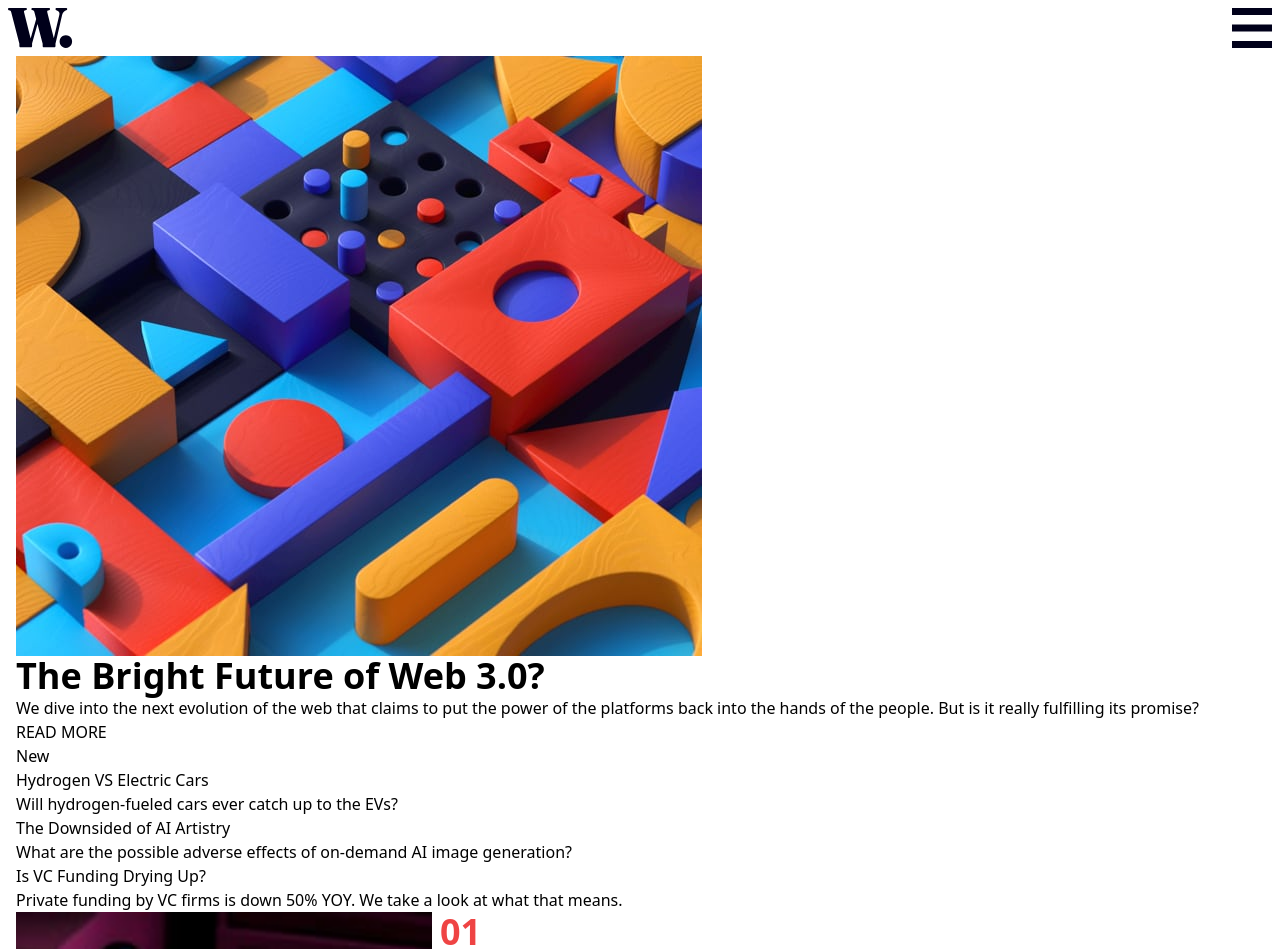
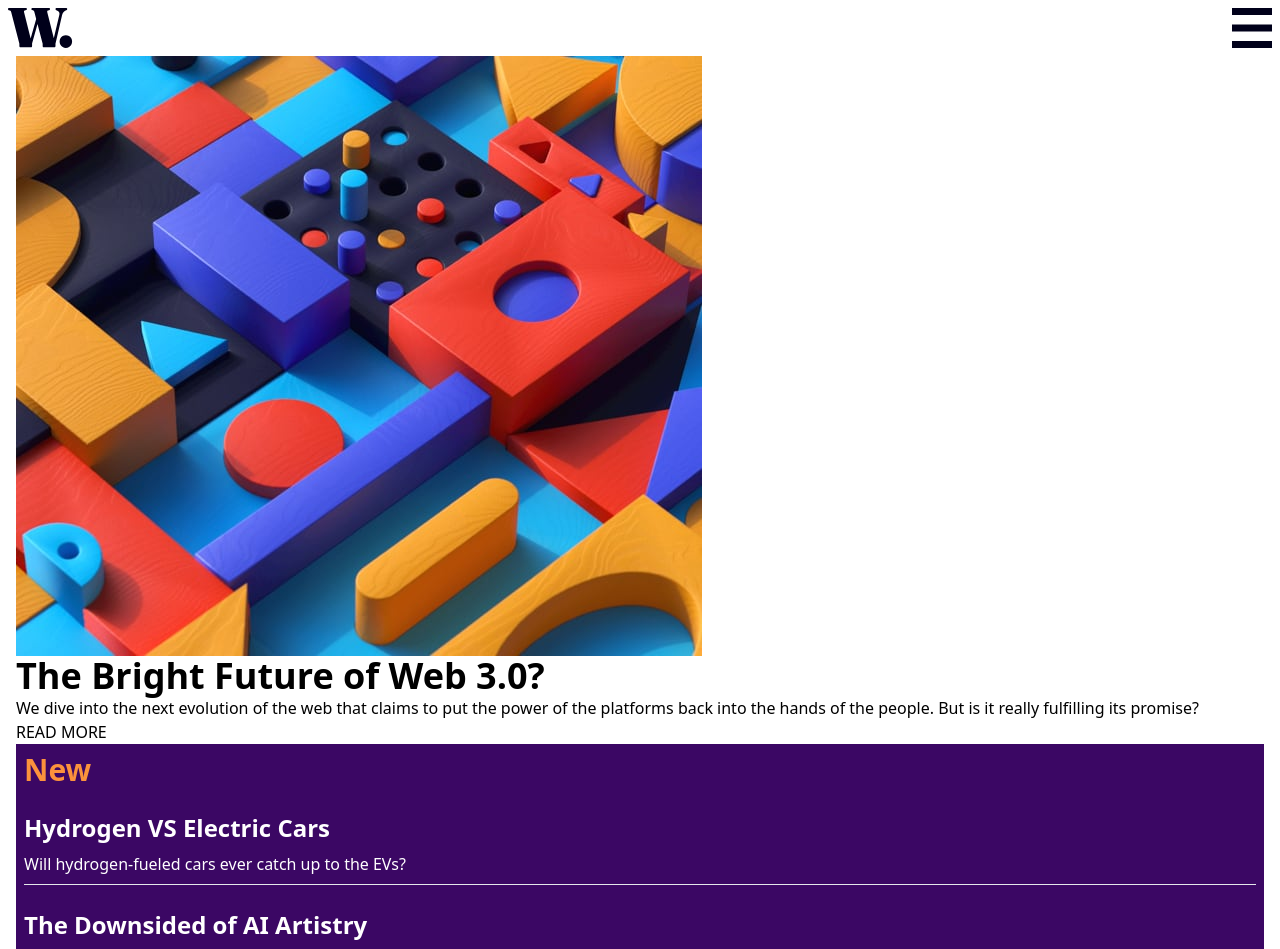
Before and after one commit to sibandadonty/reactjs-practise, a React (Vite) app: page / in a window 1280 px wide. Shown: the top 949 px of the page. Built offline with nearby package versions, Linux system fonts and the light colour scheme.

Commit message:
added news cards basic styling

```diff
--- a/src/components/NewCard.jsx
+++ b/src/components/NewCard.jsx
@@ -21,13 +21,14 @@ function NewCards() {
     },
   ];
   return (
-    <div>
-      <h1>New</h1>
+    <div className="bg-purple-950 p-2 text-white flex flex-col gap-6">
+      <h1 className="text-orange-400 text-3xl font-bold">New</h1>
       {items.map((item) => {
         return (
-          <div key={item.id}>
-            <h2>{item.title}</h2>
-            <p>{item.content}</p>
+          <div key={item.id} className="flex flex-col gap-2">
+            <h2 className="text-2xl font-bold">{item.title}</h2>
+            <p className="leading-6">{item.content}</p>
+            <hr />
           </div>
         );
       })}
```
